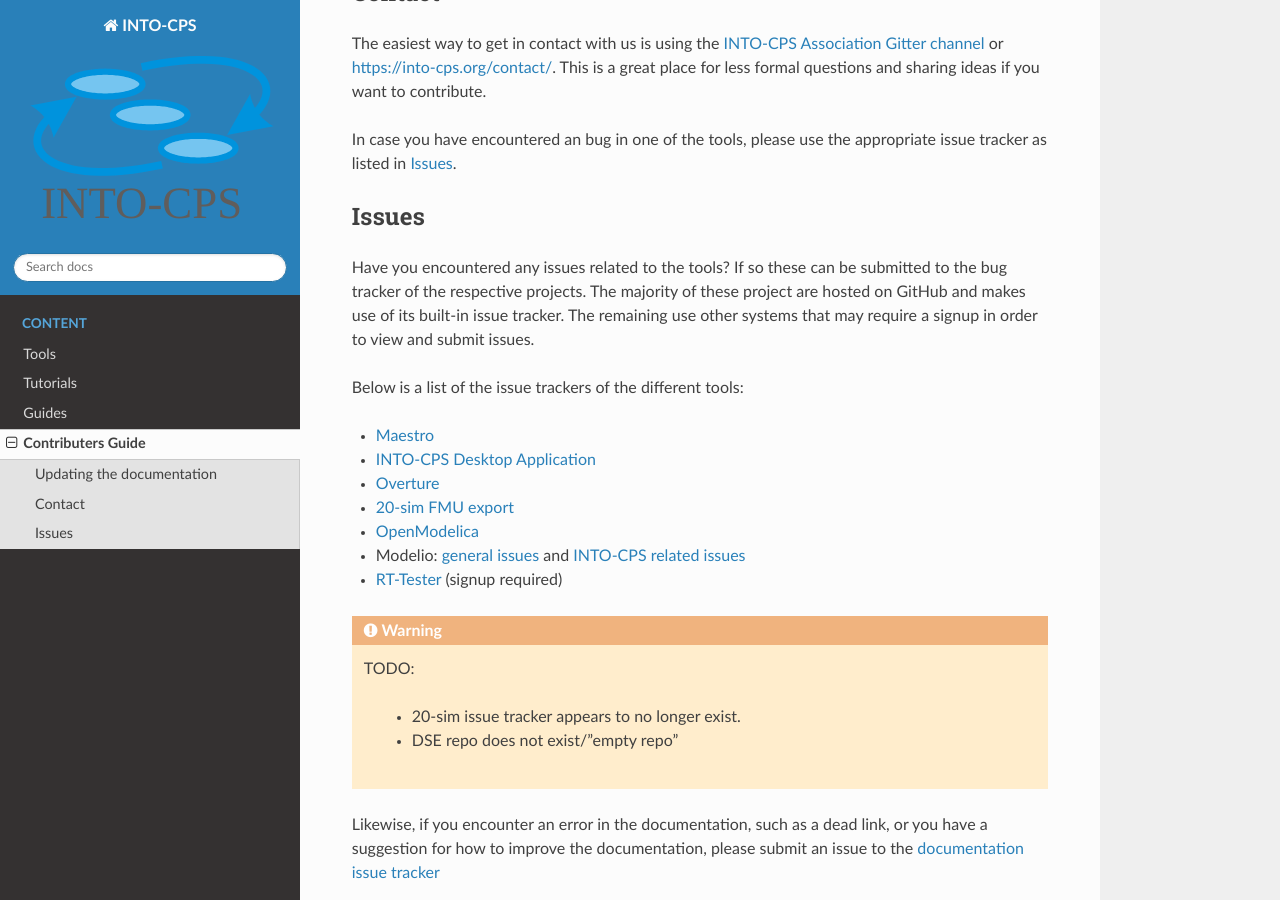
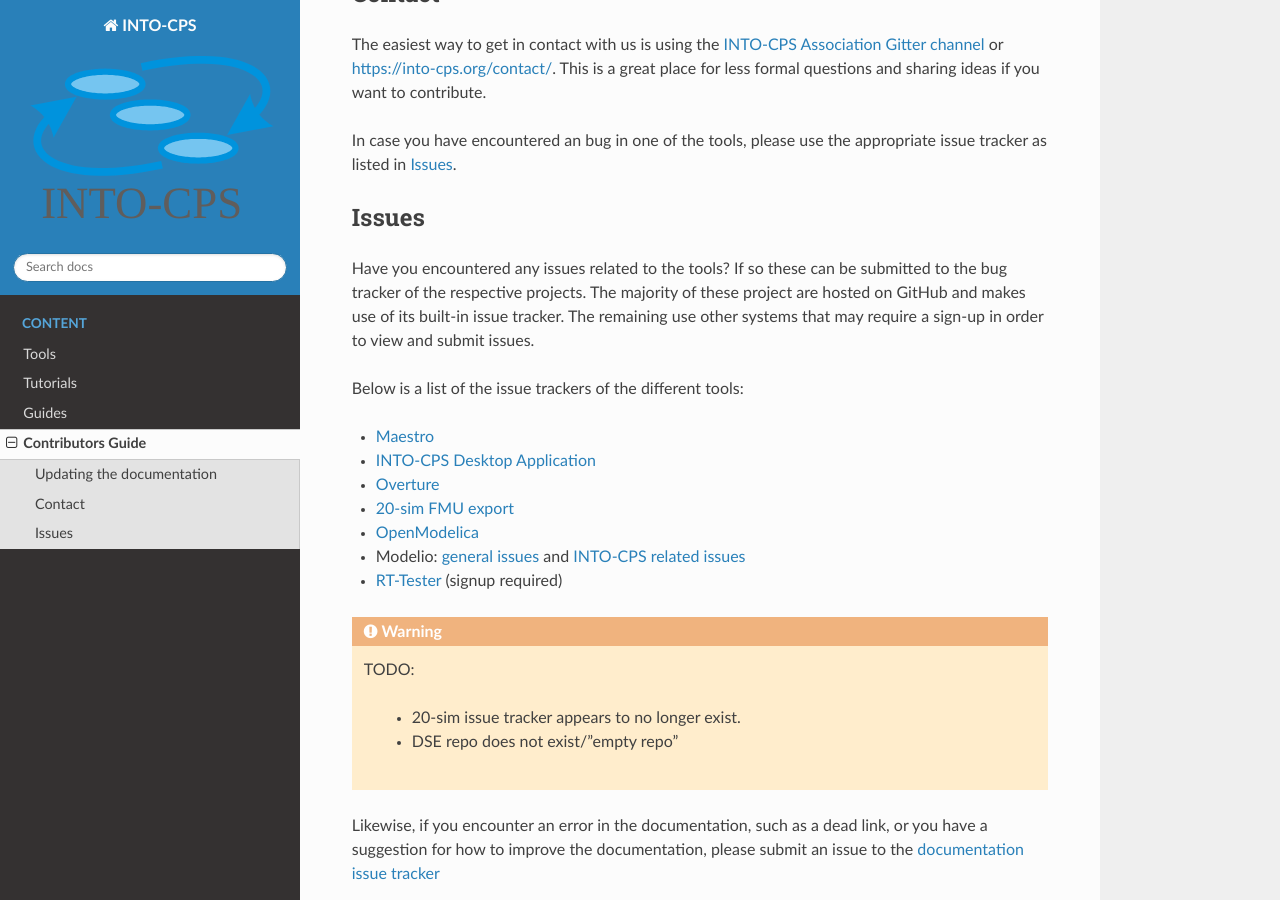
Before and after one commit to INTO-CPS-Association/Documentation, a Sphinx documentation site: the page built from docs/contributers_guide.rst, in a window 1280 px wide and 900 px high, scrolled down 1440 px. Built offline with Sphinx 7.4.7 and the Read the Docs theme 2.0.0, drawn with Linux system fonts in a browser that asks for light colours; some of the changed text lies outside the part shown.

Commit message:
Corrects typos

```diff
--- a/docs/contributers_guide.rst
+++ b/docs/contributers_guide.rst
@@ -1,13 +1,13 @@
 .. _contributers-guide:
 
-Contributers Guide
+Contributors Guide
 ==================
 
 .. image:: https://badges.gitter.im/INTO-CPS/community.svg
    :alt: Join the chat at https://gitter.im/INTO-CPS/community?utm_source=share-link&utm_medium=link&utm_campaign=share-link
    :target: https://gitter.im/INTO-CPS/community?utm_source=badge&utm_medium=badge&utm_campaign=pr-badge
 
-| This section of the documentation provides relevant information to maintainers and contributers of the project.
+| This section of the documentation provides relevant information to maintainers and contributors of the project.
 | If you are interested in becoming a contributor, please see https://into-cps.org/contact/.
 
 Updating the documentation
@@ -59,7 +59,7 @@
 
 Have you encountered any issues related to the tools? If so these can be submitted to the bug tracker of the respective projects.
 The majority of these project are hosted on GitHub and makes use of its built-in issue tracker.
-The remaining use other systems that may require a signup in order to view and submit issues.
+The remaining use other systems that may require a sign-up in order to view and submit issues.
 
 Below is a list of the issue trackers of the different tools:
 
--- a/docs/index.rst
+++ b/docs/index.rst
@@ -11,7 +11,7 @@
 .. INTO-CPS, is an abbreviation for "Integrated Tool Chain for Model-based Design of Cyber-Physical Systems".
 
 INTO-CPS is a collection of tools developed to aid the development of Cyber-Physical Systems (CPSs).
-Typical for such systems is a large number of complex components of diffent nature, such as software controllers, mechanical parts and electrical circuits.
+Typical for such systems is a large number of complex components of different nature, such as software controllers, mechanical parts and electrical circuits.
 Simulating such system requires special algorithms due to the different formalisms used to model the individual components.
 This is possible using a simulation technique known as co-simulation, enabled by the use of a model exchange standard called Functional Mock-up Interface (FMI) standard.
 
@@ -20,7 +20,7 @@
 
 Specifically, INTO-CPS provides all the necessary tools for this such as:
 
-   * Modelling the invidual components referred to as a Functional Mock-up Unit (FMU)
+   * Modelling the individual components referred to as a Functional Mock-up Unit (FMU)
    * Performing a co-simulation
    * Evaluating the impact of different design decisions
    * Validating and testing FMUs
--- a/docs/tools.rst
+++ b/docs/tools.rst
@@ -20,7 +20,7 @@
 
 The INTO-CPS toolchain consists of several tools for developing Cyber-Physical Systems.
 These tools provide functionality needed to enable FMI based co-simulation namely as `Creating new FMUs`_, verify_ and `Performing Co-Simulations`_ the simulation of FMUs.
-To keep the infrastructure as lightweight and flexible as possible the projects are hosted independently in their own repostories and provide standalone documentation.
+To keep the infrastructure as lightweight and flexible as possible the projects are hosted independently in their own repositories and provide standalone documentation.
 
 A list of the tools and, grouped by the functionality they provide, can be found below:
 
@@ -107,7 +107,7 @@
 Documentation
 ^^^^^^^^^^^^^
 
-The OpenModelizca users guide `as pdf or epub <https://openmodelica.org/doc/OpenModelicaUsersGuide/>`__
+The OpenModelica users guide `as pdf or epub <https://openmodelica.org/doc/OpenModelicaUsersGuide/>`__
 or as `html <https://openmodelica.org/doc/OpenModelicaUsersGuide/latest/>`__.
 The OpenModelica `API documentation <https://build.openmodelica.org/Documentation/OpenModelica.Scripting.html>`__.
 More documentation can be found `here <https://openmodelica.org/useresresources/userdocumentation>`__.
@@ -157,7 +157,7 @@
 Verifying compliance of FMUs
 ============================
 
-To maximize compatiblity between an FMU and existing simulation tools it is import to ensure strict compliance to the FMI standard.
+To maximize compatibility between an FMU and existing simulation tools it is import to ensure strict compliance to the FMI standard.
 Unfortunately, the current situation is less that ideal, since a large portion of FMUs encountered do not implement the standard correctly.
 
 `FMIChecker`_
--- a/docs/tutorials.rst
+++ b/docs/tutorials.rst
@@ -2,7 +2,7 @@
 
 Tutorials
 =========
-The tutorials are avaiable at https://github.com/INTO-CPS-Association/training
+The tutorials are available at https://github.com/INTO-CPS-Association/training
 
 Case Studies
 ------------
```
Also changed, not shown: other parts of docs/contributers_guide.rst (+2 -2 lines).
